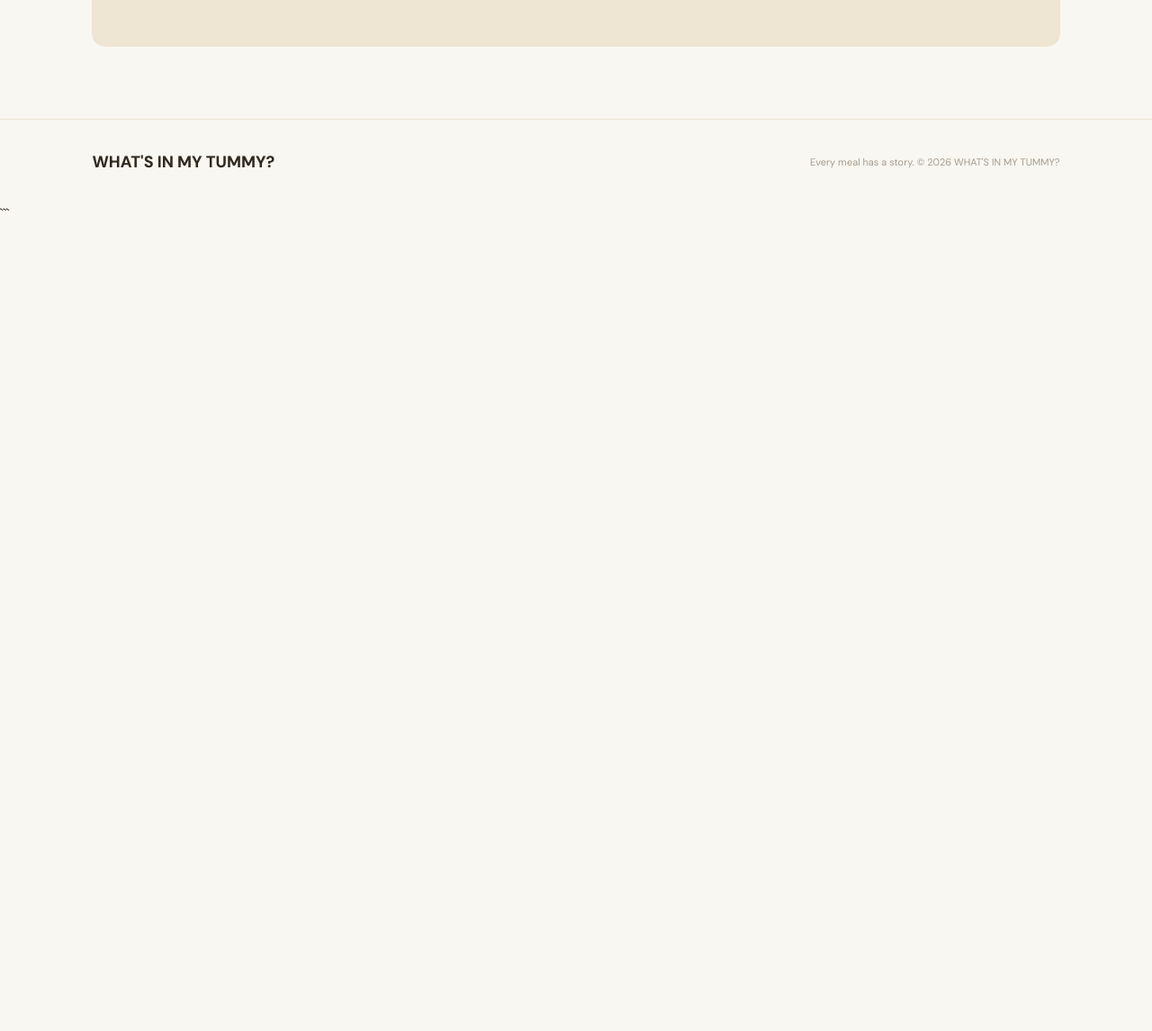
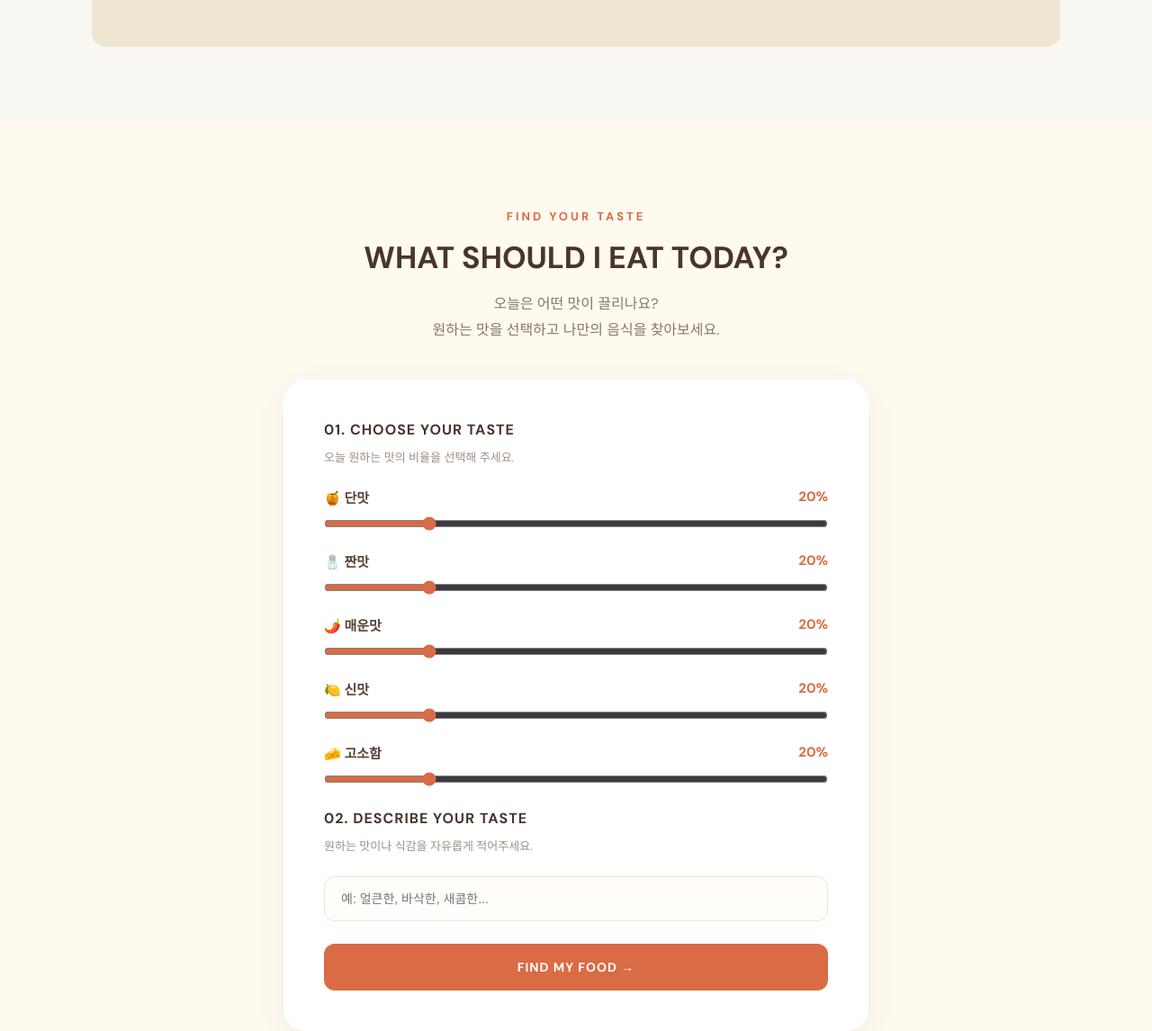
Before and after one commit to Doohyeonji/-today-eats-, a plain HTML site: page index.html in a window 1280 px wide. Shown: the part 1474-2620 px from the top of the page at 90% size. Before the commit the page ends 1722 px from the top, so only its background shows below. Drawn offline with Linux system fonts and the light colour scheme.

Commit message:
Implement taste picker section in index.html
Added a taste picker section with styles and functionality.

```diff
--- a/index.html
+++ b/index.html
@@ -410,6 +410,143 @@
             }
         }
 
+/* ==============================
+   TASTE PICKER
+============================== */
+
+.taste-picker {
+    background: #fffaf0;
+    padding: 100px 8%;
+    text-align: center;
+}
+
+.taste-picker .section-label {
+    color: #d96b45;
+    font-size: 13px;
+    font-weight: 700;
+    letter-spacing: 3px;
+    margin-bottom: 15px;
+}
+
+.taste-picker h2 {
+    color: #49352b;
+    font-size: 34px;
+    margin-bottom: 15px;
+}
+
+.taste-picker > p {
+    color: #88776b;
+    line-height: 1.8;
+    margin-bottom: 40px;
+}
+
+.taste-box {
+    max-width: 650px;
+    margin: 0 auto;
+    padding: 45px;
+    background: #ffffff;
+    border-radius: 25px;
+    box-shadow: 0 10px 35px rgba(90, 60, 40, 0.07);
+    text-align: left;
+}
+
+.taste-box h3 {
+    color: #49352b;
+    font-size: 16px;
+    letter-spacing: 1px;
+    margin-top: 25px;
+    margin-bottom: 10px;
+}
+
+.taste-box h3:first-child {
+    margin-top: 0;
+}
+
+.taste-box p {
+    color: #a18e80;
+    font-size: 13px;
+    margin-bottom: 25px;
+}
+
+.taste-item {
+    margin-bottom: 23px;
+}
+
+.taste-item label {
+    display: flex;
+    justify-content: space-between;
+    color: #574438;
+    font-size: 15px;
+    font-weight: 600;
+    margin-bottom: 10px;
+}
+
+.taste-item label span {
+    color: #d96b45;
+    font-weight: 700;
+}
+
+.taste-item input[type="range"] {
+    width: 100%;
+    accent-color: #d96b45;
+    cursor: pointer;
+}
+
+#taste-keyword {
+    width: 100%;
+    box-sizing: border-box;
+    padding: 16px 18px;
+    border: 1px solid #eee3d7;
+    border-radius: 12px;
+    background: #fffdf9;
+    font-size: 14px;
+    outline: none;
+    margin-bottom: 25px;
+}
+
+#taste-keyword:focus {
+    border-color: #d96b45;
+}
+
+#recommend-button {
+    width: 100%;
+    padding: 17px;
+    background: #d96b45;
+    color: white;
+    border: none;
+    border-radius: 12px;
+    font-size: 14px;
+    font-weight: 700;
+    letter-spacing: 1px;
+    cursor: pointer;
+    transition: 0.3s;
+}
+
+#recommend-button:hover {
+    background: #bd5735;
+    transform: translateY(-2px);
+}
+
+#recommend-result {
+    max-width: 650px;
+    margin: 35px auto 0;
+    text-align: left;
+}
+
+@media (max-width: 600px) {
+    .taste-picker {
+        padding: 70px 5%;
+    }
+
+    .taste-picker h2 {
+        font-size: 25px;
+    }
+
+    .taste-box {
+        padding: 25px 20px;
+    }
+}
+
     </style>
 
 </head>
@@ -428,9 +565,11 @@
 
         <nav>
             <a href="#">HOME</a>
-            <a href="#meals">TODAY'S MEAL</a>
-            <a href="#diary">MY DIARY</a>
-            <a href="#gallery">GALLERY</a>
+            <a href="#diary">FOOD DIARY</a>
+            <a href="#archive">TASTE ARCHIVE</a>
+            <a href="#first-taste">FIRST TASTE</a>
+            <a href="#my-tummy">MY TUMMY</a>
+            <a href="#taste-picker">TASTE PICKER</a>
         </nav>
 
         <button class="write-button">
@@ -620,7 +759,65 @@
 
     </section>
 
+<section id="taste-picker" class="taste-picker">
 
+    <div class="section-label">FIND YOUR TASTE</div>
+
+    <h2>WHAT SHOULD I EAT TODAY?</h2>
+
+    <p>
+        오늘은 어떤 맛이 끌리나요?<br>
+        원하는 맛을 선택하고 나만의 음식을 찾아보세요.
+    </p>
+
+    <div class="taste-box">
+
+        <h3>01. CHOOSE YOUR TASTE</h3>
+        <p>오늘 원하는 맛의 비율을 선택해 주세요.</p>
+
+        <div class="taste-item">
+            <label for="sweet">🍯 단맛 <span id="sweet-value">20%</span></label>
+            <input type="range" id="sweet" min="0" max="100" value="20">
+        </div>
+
+        <div class="taste-item">
+            <label for="salty">🧂 짠맛 <span id="salty-value">20%</span></label>
+            <input type="range" id="salty" min="0" max="100" value="20">
+        </div>
+
+        <div class="taste-item">
+            <label for="spicy">🌶️ 매운맛 <span id="spicy-value">20%</span></label>
+            <input type="range" id="spicy" min="0" max="100" value="20">
+        </div>
+
+        <div class="taste-item">
+            <label for="sour">🍋 신맛 <span id="sour-value">20%</span></label>
+            <input type="range" id="sour" min="0" max="100" value="20">
+        </div>
+
+        <div class="taste-item">
+            <label for="savory">🧀 고소함 <span id="savory-value">20%</span></label>
+            <input type="range" id="savory" min="0" max="100" value="20">
+        </div>
+
+        <h3>02. DESCRIBE YOUR TASTE</h3>
+        <p>원하는 맛이나 식감을 자유롭게 적어주세요.</p>
+
+        <input
+            type="text"
+            id="taste-keyword"
+            placeholder="예: 얼큰한, 바삭한, 새콤한..."
+        >
+
+        <button type="button" id="recommend-button">
+            FIND MY FOOD →
+        </button>
+
+    </div>
+
+    <div id="recommend-result"></div>
+
+</section>
 
     <!-- FOOTER -->
 
```
